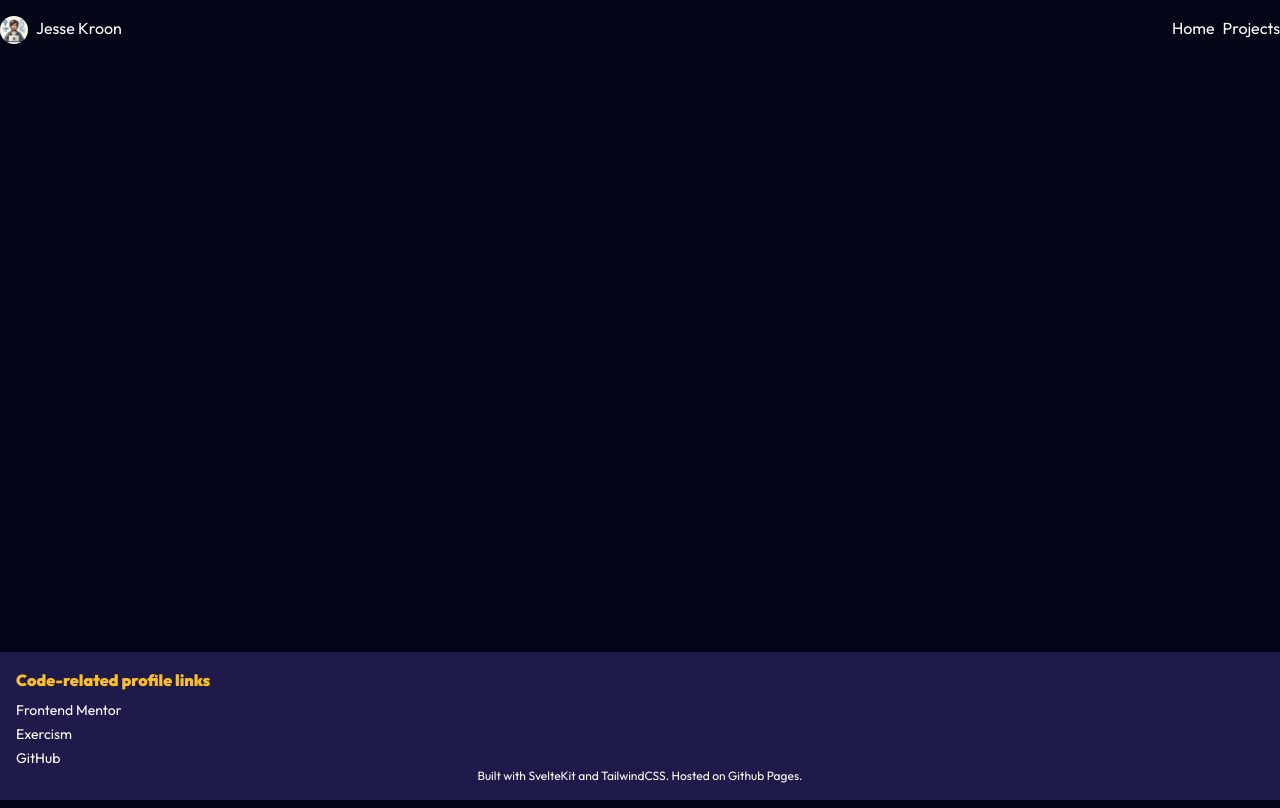
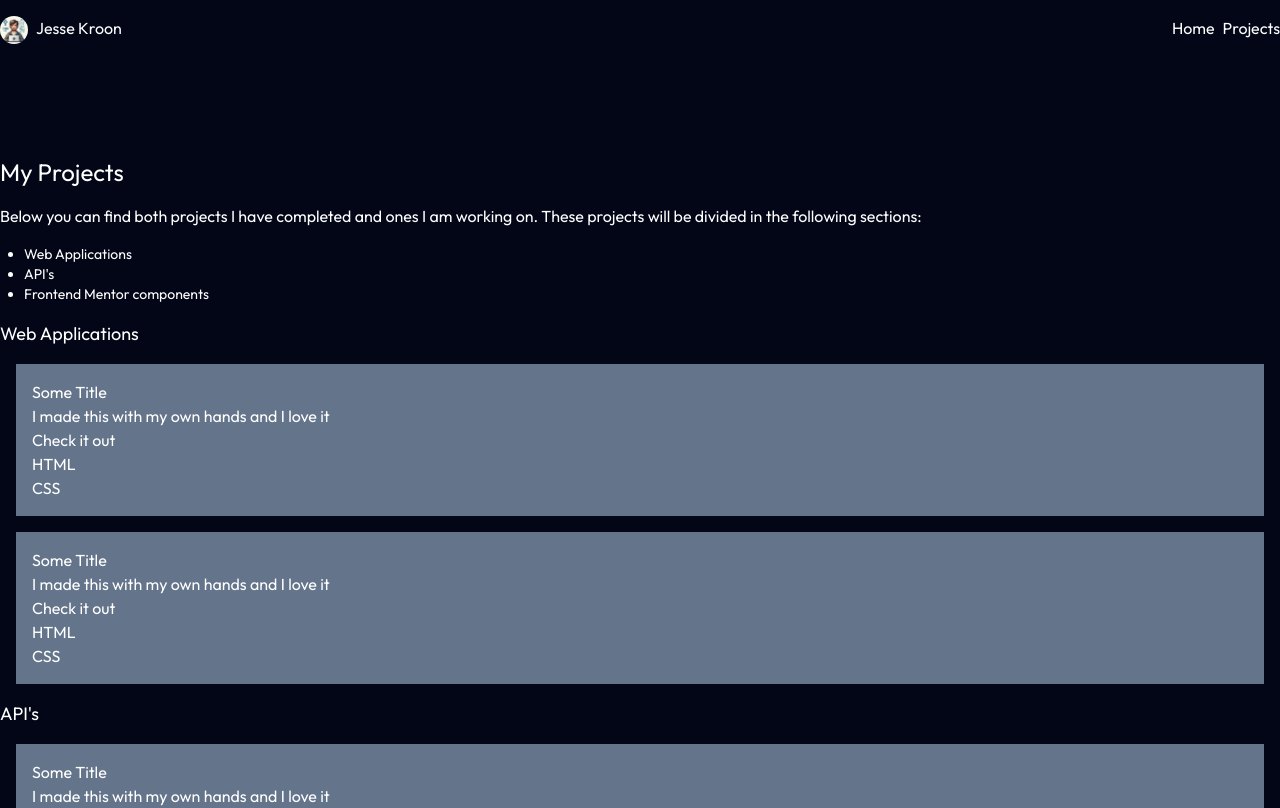
Before and after one commit to jesse-kroon/portfolio, a SvelteKit app: page /projects in a window 1280 px wide. Shown: the top 808 px of the page. Built offline with nearby package versions, Linux system fonts and the light colour scheme.

Commit message:
start working on projects page

```diff
--- /dev/null
+++ b/src/components/Projects/Project/Project.svelte
@@ -0,0 +1,20 @@
+<script lang="ts">
+	interface Props {
+		title: string;
+		description: string;
+		url: string;
+		technologies: string[];
+	}
+	let { title, description, url, technologies }: Props = $props();
+</script>
+
+<article class="m-4 bg-slate-500 p-4 text-white">
+	<h3>{title}</h3>
+	<p>{description}</p>
+	<a href={url}>Check it out</a>
+	<ul>
+		{#each technologies as technology}
+			<li>{technology}</li>
+		{/each}
+	</ul>
+</article>
--- /dev/null
+++ b/src/components/Projects/Section/Section.svelte
@@ -0,0 +1,30 @@
+<script lang="ts">
+	import Project from '../Project/Project.svelte';
+	interface Props {
+		title: string;
+		projects: { title: string; url: string; description: string; technologies: string[] }[];
+	}
+
+	let {
+		title = 'HI',
+		projects = [
+			{
+				title: 'Some Title',
+				url: 'https://www.whatever.com',
+				description: 'I made this with my own hands and I love it',
+				technologies: ['HTML', 'CSS']
+			},
+			{
+				title: 'Some Title',
+				url: 'https://www.whatever.com',
+				description: 'I made this with my own hands and I love it',
+				technologies: ['HTML', 'CSS']
+			}
+		]
+	}: Props = $props();
+</script>
+
+<h2 class="text-bold text-lg text-white">{title}</h2>
+{#each projects as project}
+	<Project {...project} />
+{/each}
--- a/src/routes/projects/+page.svelte
+++ b/src/routes/projects/+page.svelte
@@ -0,0 +1,18 @@
+<script>
+	import Section from '../../components/Projects/Section/Section.svelte';
+</script>
+
+<h1 class="mb-4 text-2xl text-white">My Projects</h1>
+<p class="text-white">
+	Below you can find both projects I have completed and ones I am working on. These projects will be
+	divided in the following sections:
+</p>
+<ul class="my-4 ml-6 list-disc text-sm text-white">
+	<li>Web Applications</li>
+	<li>API's</li>
+	<li>Frontend Mentor components</li>
+</ul>
+
+<Section title="Web Applications" />
+<Section title="API's" />
+<Section title="Frontend Mentor components" />
```
